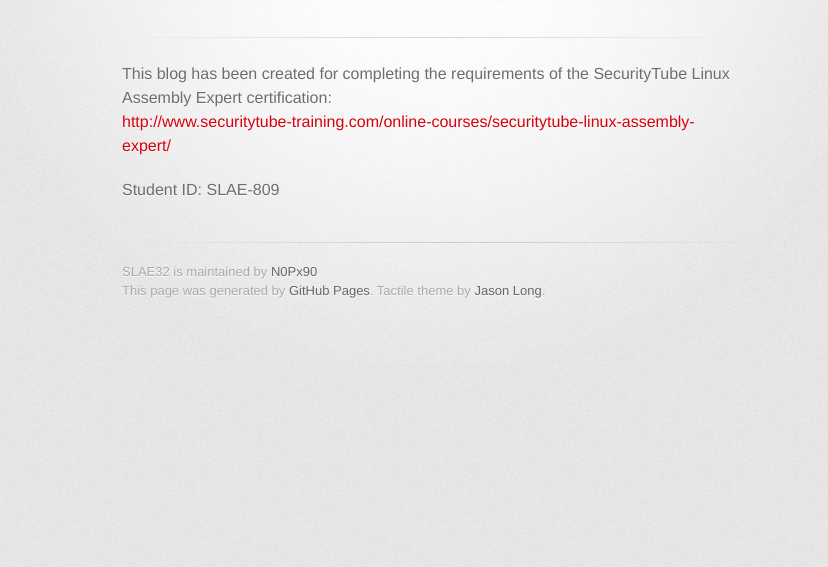
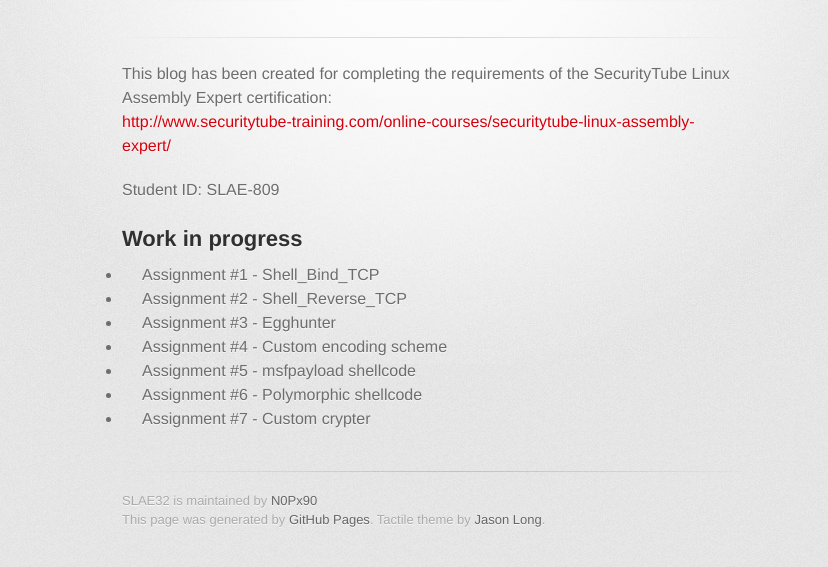
Before and after one commit to N0Px90/SLAE32, a plain HTML site: page index.html in a window 1280 px wide. Shown: the part 209-776 px from the top of the page, without its empty margins (208-1036 px from the left). Drawn offline with Linux system fonts and the light colour scheme; a web font is replaced by a local one.

Commit message:
Update index.html

```diff
--- a/index.html
+++ b/index.html
@@ -32,8 +32,18 @@
 
         <section id="main_content">
           <p>This blog has been created for completing the requirements of the SecurityTube Linux Assembly Expert certification:<br/><a href="http://www.securitytube-training.com/online-courses/securitytube-linux-assembly-expert/">http://www.securitytube-training.com/online-courses/securitytube-linux-assembly-expert/</a></p>
+          <p>Student ID: SLAE-809    </p>
 
-<p>Student ID: SLAE-809    </p>
+          <h2>Work in progress</h2>
+          <ul>
+           <li>Assignment #1 - Shell_Bind_TCP</li>
+           <li>Assignment #2 - Shell_Reverse_TCP</li>
+           <li>Assignment #3 - Egghunter</li>
+           <li>Assignment #4 - Custom encoding scheme</li>
+           <li>Assignment #5 - msfpayload shellcode</li>
+           <li>Assignment #6 - Polymorphic shellcode</li>
+           <li>Assignment #7 - Custom crypter</li>
+          </u>
         </section>
 
         <footer>
```
